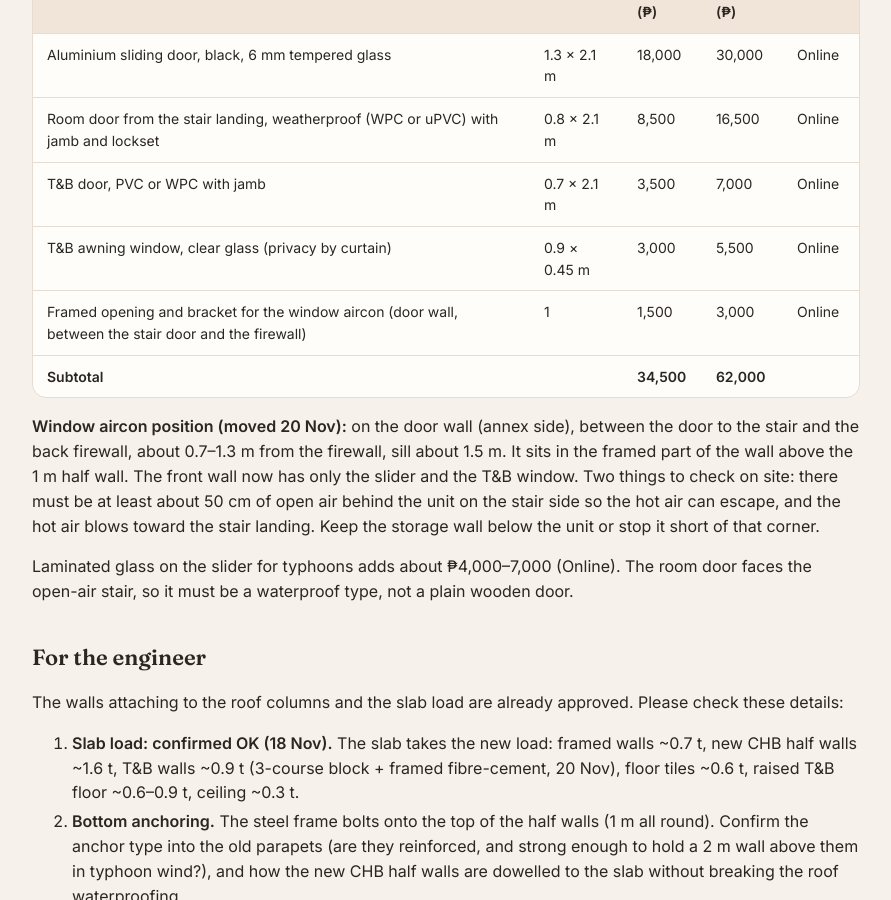
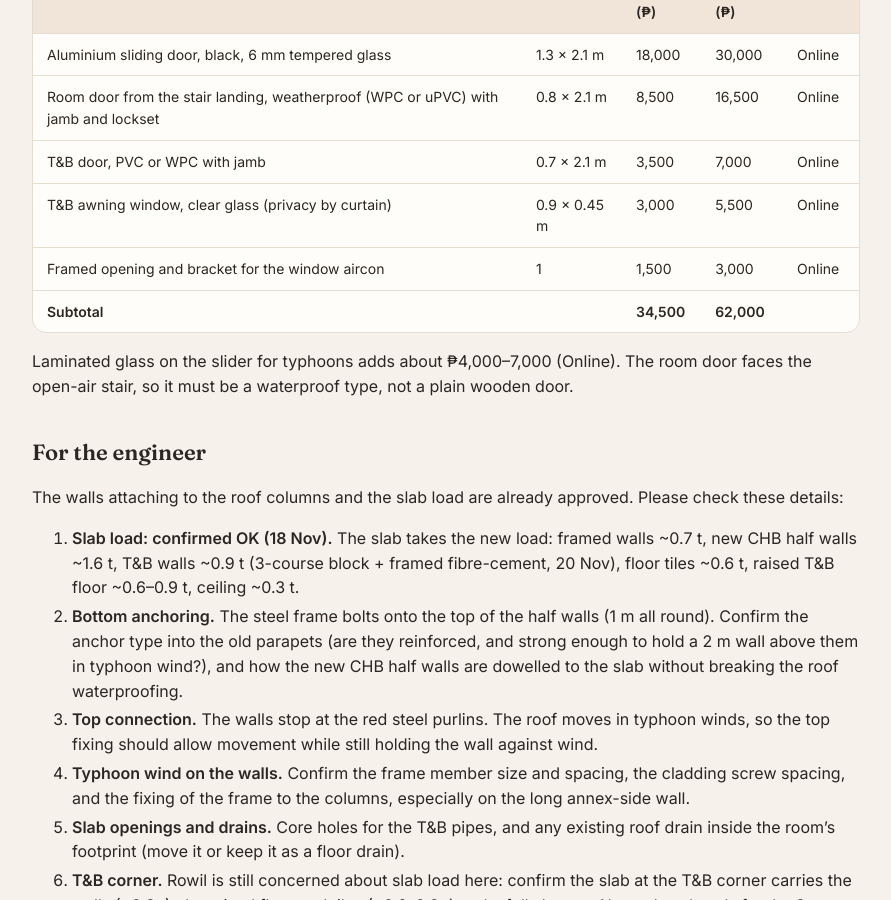
Before and after one commit to tatayotter/navarro-house, a Jekyll site: the page built from rooms/rooftop-room.md, in a window 1280 px wide and 900 px high, scrolled down 6359 px. Shown: the whole window, without its empty margins (194-1085 px from the left). Built offline with Jekyll 4.4.1, drawn with Linux system fonts in a browser that asks for light colours.

Commit message:
Rooftop room: window AC stays in the front wall (move cancelled); diagram shows AC
Co-Authored-By: Claude Opus 5.5 <noreply@anthropic.com>
Claude-Session: https://claude.ai/code/session_01RUWgCRJLVxxppr6mnyKY9C

```diff
--- a/rooms/rooftop-room.md
+++ b/rooms/rooftop-room.md
@@ -158,10 +158,8 @@ Each opening gets a steel frame (costed under the walls).
 | Room door from the stair landing, weatherproof (WPC or uPVC) with jamb and lockset | 0.8 × 2.1 m | 8,500 | 16,500 | Online |
 | T&B door, PVC or WPC with jamb | 0.7 × 2.1 m | 3,500 | 7,000 | Online |
 | T&B awning window, clear glass (privacy by curtain) | 0.9 × 0.45 m | 3,000 | 5,500 | Online |
-| Framed opening and bracket for the window aircon (door wall, between the stair door and the firewall) | 1 | 1,500 | 3,000 | Online |
+| Framed opening and bracket for the window aircon | 1 | 1,500 | 3,000 | Online |
 | **Subtotal** | | **34,500** | **62,000** | |
-
-**Window aircon position (moved 20 Nov):** on the door wall (annex side), between the door to the stair and the back firewall, about 0.7–1.3 m from the firewall, sill about 1.5 m. It sits in the framed part of the wall above the 1 m half wall. The front wall now has only the slider and the T&B window. Two things to check on site: there must be at least about 50 cm of open air behind the unit on the stair side so the hot air can escape, and the hot air blows toward the stair landing. Keep the storage wall below the unit or stop it short of that corner.
 
 Laminated glass on the slider for typhoons adds about ₱4,000–7,000 (Online). The room door faces the open-air stair, so it must be a waterproof type, not a plain wooden door.
 
```
Also changed, not shown: rooms/rooftop-wall-diagram.png.
